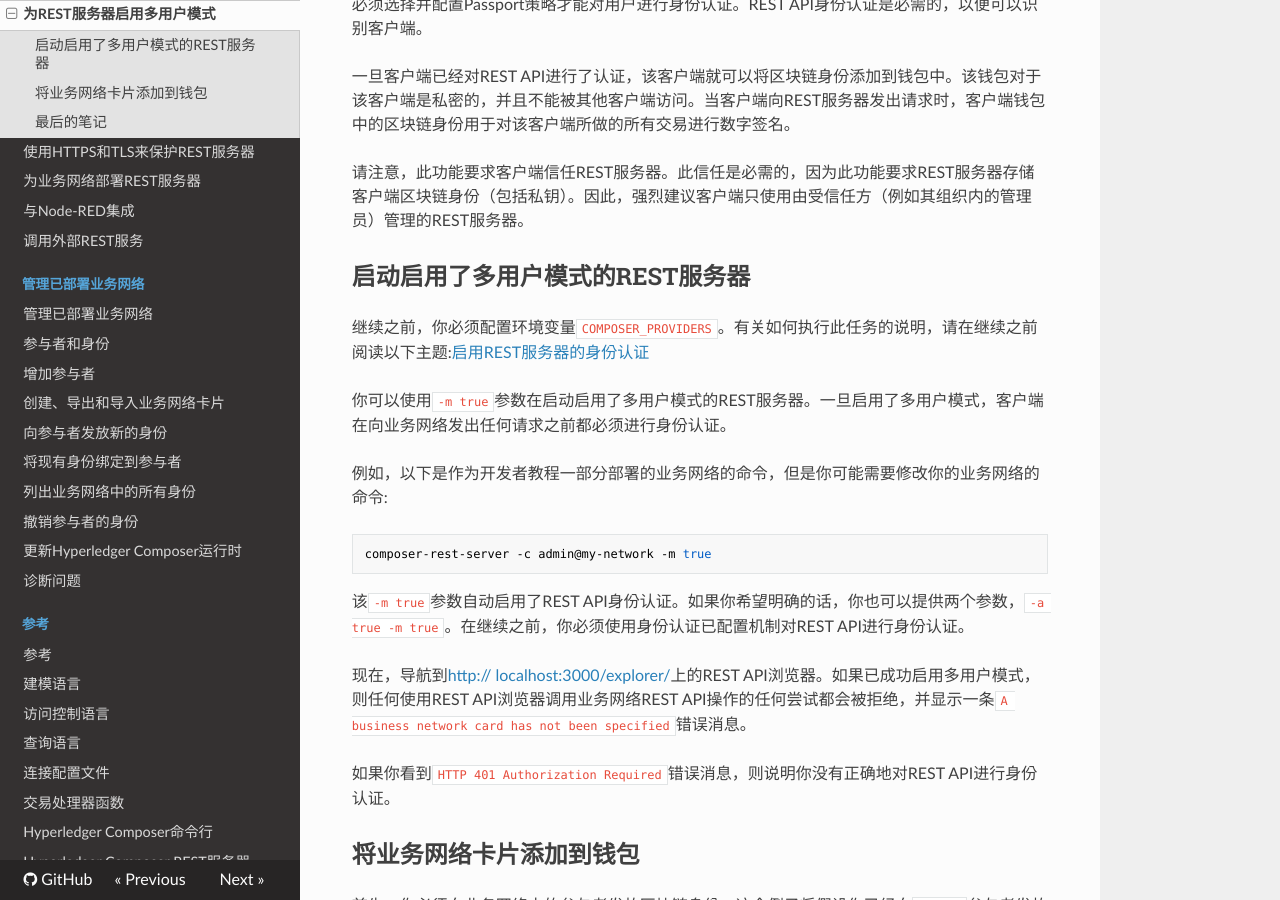
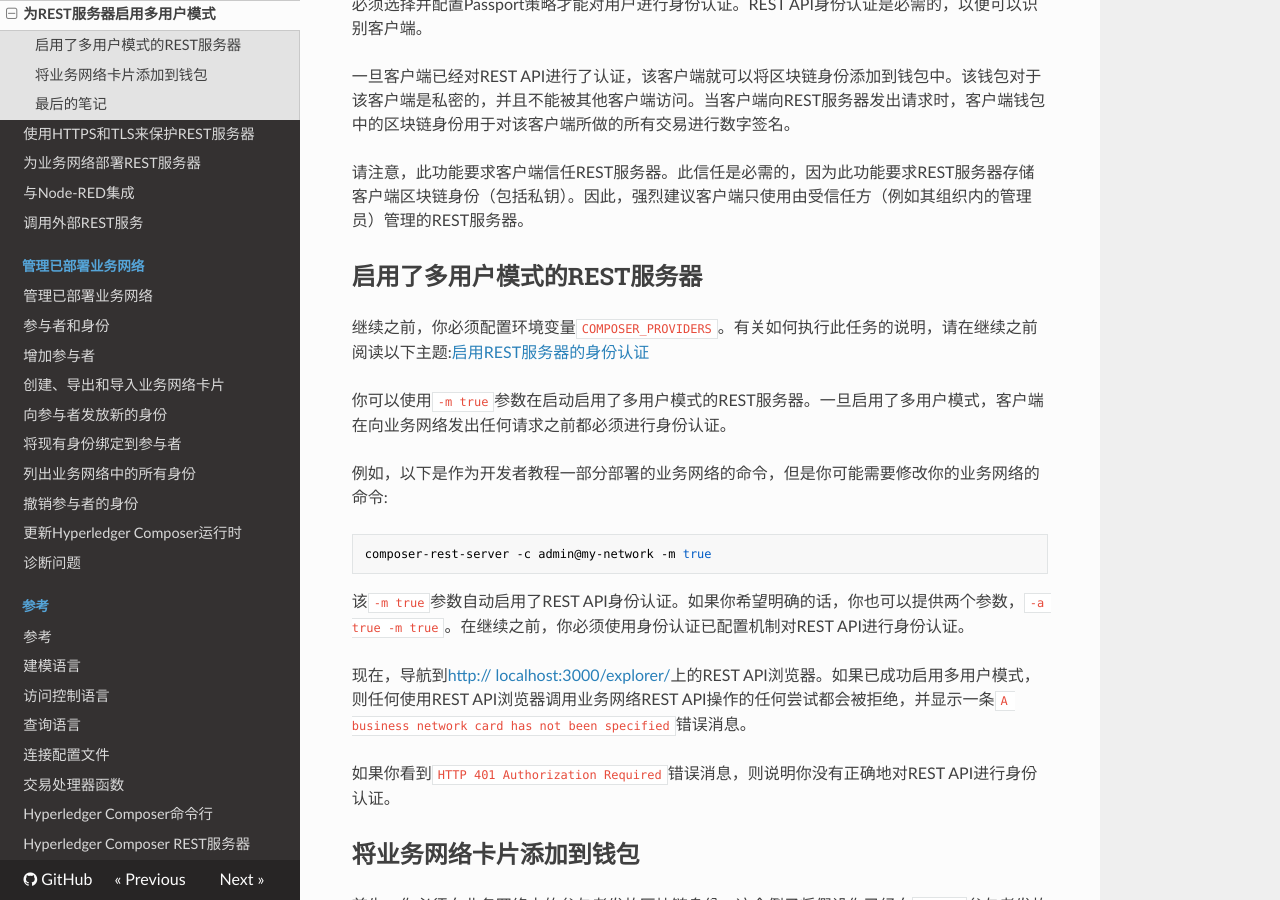
Before and after one commit to wbwangk/ComposerDocs, an MkDocs documentation site: the page built from docs/integrating_enabling-multiuser.md, in a window 1280 px wide and 900 px high, scrolled down 495 px. Built offline with MkDocs 1.6.1, drawn with Linux system fonts in a browser that asks for light colours; nearby versions of some CDN libraries; old or Windows-style settings are respelled for this version of MkDocs.

Commit message:
Update integrating_enabling-multiuser.md

```diff
--- a/docs/integrating_enabling-multiuser.md
+++ b/docs/integrating_enabling-multiuser.md
@@ -15,7 +15,7 @@
 
 请注意，此功能要求客户端信任REST服务器。此信任是必需的，因为此功能要求REST服务器存储客户端区块链身份（包括私钥）。因此，强烈建议客户端只使用由受信任方（例如其组织内的管理员）管理的REST服务器。
 
-## 启动启用了多用户模式的REST服务器
+## 启用了多用户模式的REST服务器
 
 继续之前，你必须配置环境变量`COMPOSER_PROVIDERS`。有关如何执行此任务的说明，请在继续之前阅读以下主题:[启用REST服务器的身份认证](integrating_enabling-rest-authentication.md)
 
```
